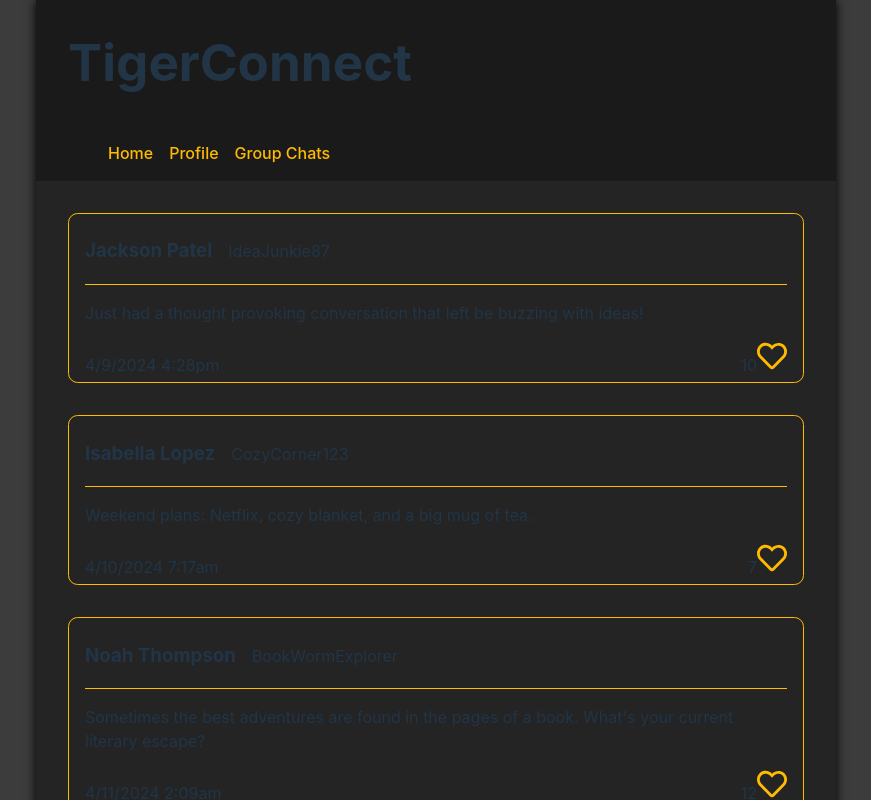
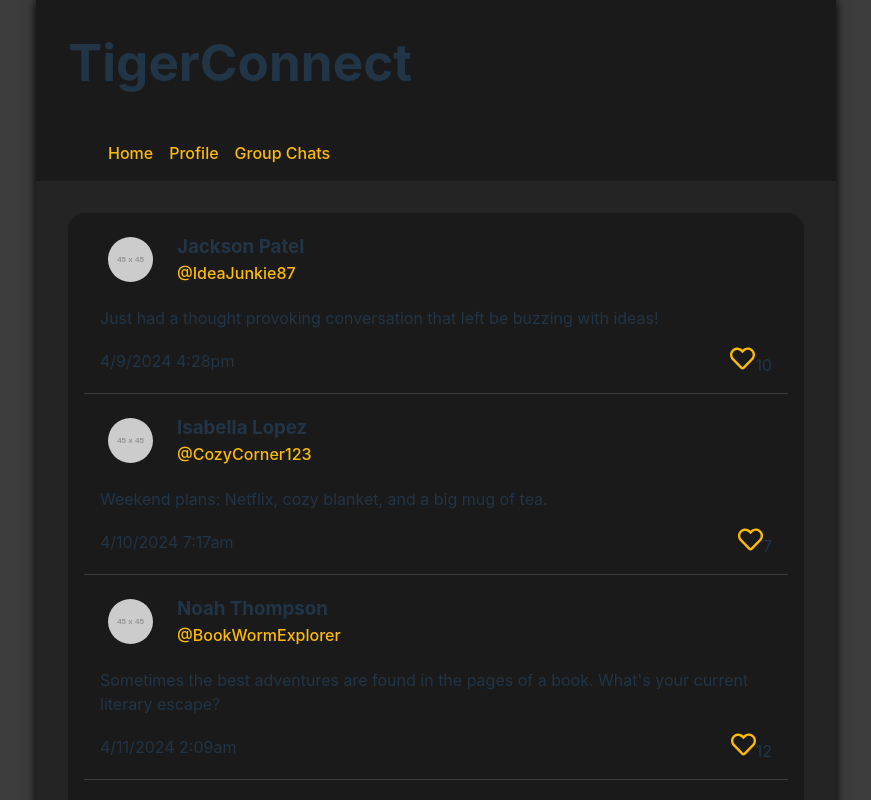
Before and after one commit to Kmerki1/TigerConnect, a React (Vite) app: page / in a window 1280 px wide. Shown: the top 800 px of the page, without its empty margins (204-1075 px from the left). Built offline with nearby package versions, Linux system fonts and the light colour scheme.

Commit message:
Change post styling
Add separator component to separate posts

```diff
--- a/Frontend/src/components/Post.jsx
+++ b/Frontend/src/components/Post.jsx
@@ -1,5 +1,6 @@
 import React from 'react';
 import "../styles/post.css"
+import { Link } from 'react-router-dom';
 
 import { FaRegHeart, FaHeart } from "react-icons/fa";
 import { IconContext } from "react-icons"
@@ -8,8 +9,12 @@ export default function Post({id, name, tag, content, date, likes}) {
     return (
         <div className="post">
             <div className="post-header">
-                <h3 className="post-title">{name}</h3>
-                <span className="post-tag">{tag}</span>
+                <img className="post__avatar" src="https://placehold.co/45x45"/>
+                <div className="post__user-container">
+                    <h3 className="post__display-name">{name}</h3>
+                    {/* TODO: LINK TO ACTUAL USER'S PROFILE */}
+                    <Link to="/profile"><span className="post__username">@{tag}</span></Link>
+                </div>
             </div>
             <div className="post-content">
                 <p>{content}</p>
@@ -17,9 +22,9 @@ export default function Post({id, name, tag, content, date, likes}) {
             <div className="post-footer">
                 <span className="post-date">{date}</span>
                 <div className="post-likes">
-                    <IconContext.Provider value={{style: {fontSize: '30px', color: " #FFBB00"}}}>
+                    <IconContext.Provider value={{style: {fontSize: '25px', color: " #FFBB00"}}}>
+                        <FaRegHeart/>
                         <span className="likes">{likes}</span>
-                        <FaRegHeart/>
                     </IconContext.Provider>
                 </div>
             </div>
--- /dev/null
+++ b/Frontend/src/components/Separator.jsx
@@ -0,0 +1,10 @@
+import React from 'react';
+
+
+
+export default function Separator() {
+    return (
+        <div className="separator">
+        </div>
+    )
+}
--- a/Frontend/src/components/home/Home.jsx
+++ b/Frontend/src/components/home/Home.jsx
@@ -2,6 +2,7 @@ import React from 'react';
 import "../Post.jsx"
 import Post from "../Post.jsx";
 import "../../styles/home.css"
+import Separator from "../Separator.jsx";
 
 function Home() {
     const postsData = [
@@ -38,10 +39,13 @@ function Home() {
             "likes": 23,
         },
     ];
+
+
     return (
         <div>
             <div id="posts" className="post-section">
-                {postsData.map((post) => (
+                {postsData.map((post, index) => (
+                    <div>
                         <Post
                             key={post.id}
                             id={post.id}
@@ -51,7 +55,10 @@ function Home() {
                             date={post.time}
                             likes={post.likes}
                         />
+                        {index < postsData.length - 1 && <Separator/>}
+                    </div>
                 ))}
+
             </div>
         </div>
     );
--- a/Frontend/src/styles/home.css
+++ b/Frontend/src/styles/home.css
@@ -1,5 +1,7 @@
 .post-section {
     display: flex;
     flex-direction: column;
-    gap: 2rem;
+    background-color: #1a1a1a;
+    border-radius: 1rem;
+    padding: 1rem;
 }
--- a/Frontend/src/styles/post.css
+++ b/Frontend/src/styles/post.css
@@ -1,21 +1,35 @@
 .post {
     display: flex;
     flex-direction: column;
-    border: 1px solid;
+    /*border: 1px solid;*/
     border-radius: 0.6rem;
-    padding: 0.3rem 1rem;
+    padding: 0 1rem;
 }
 
 .post-header {
     display: flex;
     align-items: center;
     gap: 1rem;
-    border-bottom: 0.1rem solid #ddd;
+    /*border-bottom: 0.1rem solid; */
+}
+
+.post__avatar {
+    border-radius: 100%;
+    padding: 0.5rem;
+}
+
+.post__user-container {
+    display: flex;
+    flex-direction: column;
+}
+
+.post__display-name {
+    margin: 0;
 }
 
 .post-footer {
     display: flex;
-    align-items: end;
+    align-items: center;
     justify-content: space-between;
 }
 
@@ -24,3 +38,9 @@
 
 .likes {
 }
+
+.separator {
+    width: 100%;
+    border-bottom: 1px solid #3C3C3C !important;
+    margin: 1rem 0;
+}
```
Lines whose indentation alone changed are shown as unchanged.
